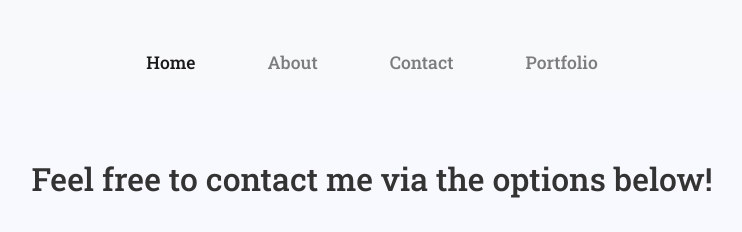
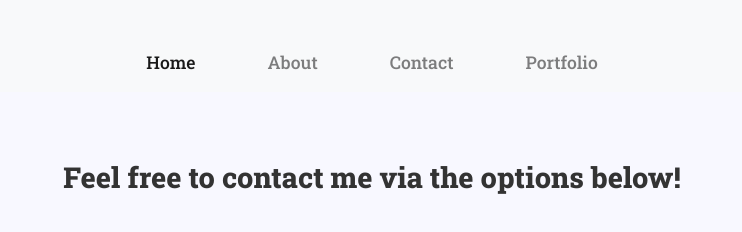
Before and after one commit to Sstigma/Sstigma.github.io, a plain HTML site: page content/pages/contact.html in a window 1280 px wide. Shown: the top 232 px of the page, without its empty margins (268-1010 px from the left). Drawn offline with nearby package versions, Linux system fonts and the light colour scheme.

Commit message:
Fix for contact me font

```diff
--- a/assets/styles/contact.css
+++ b/assets/styles/contact.css
@@ -1,8 +1,10 @@
-.contactMe-text {
+.contactMe-text h2 {
   text-align: center;
   margin-top: 20vh;
   color: #333;
   animation: popIn 1s ease-out forwards;
+  font-size: 1.8rem;
+  font-weight: 800;
 }
 
 .LI-profile-badge {
--- a/assets/styles/index.css
+++ b/assets/styles/index.css
@@ -2,9 +2,6 @@ h1 {
   padding: 10px 0;
 }
 
-h2 {
-  text-align: justify;
-}
 
 /* Header Image + Text */
 
```
